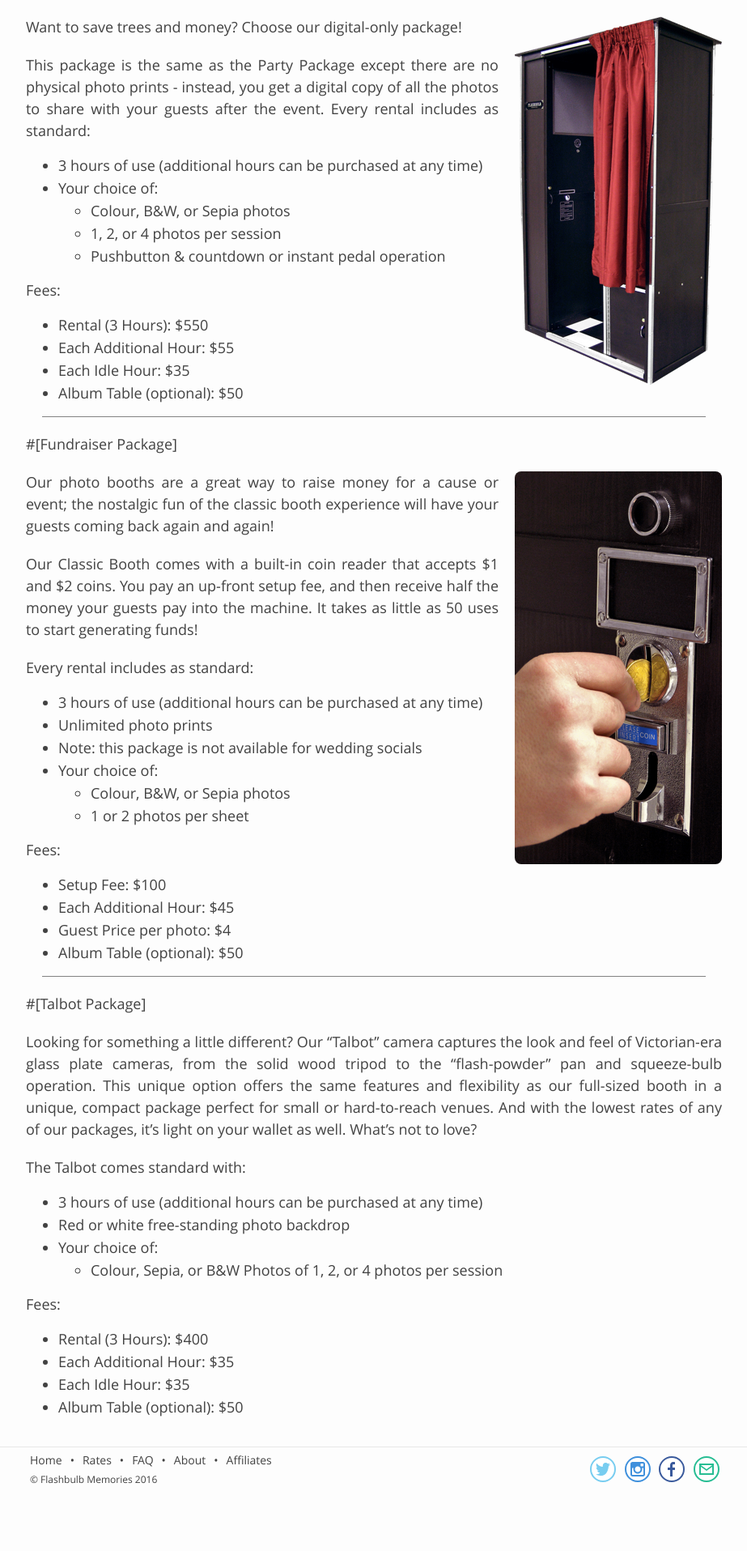
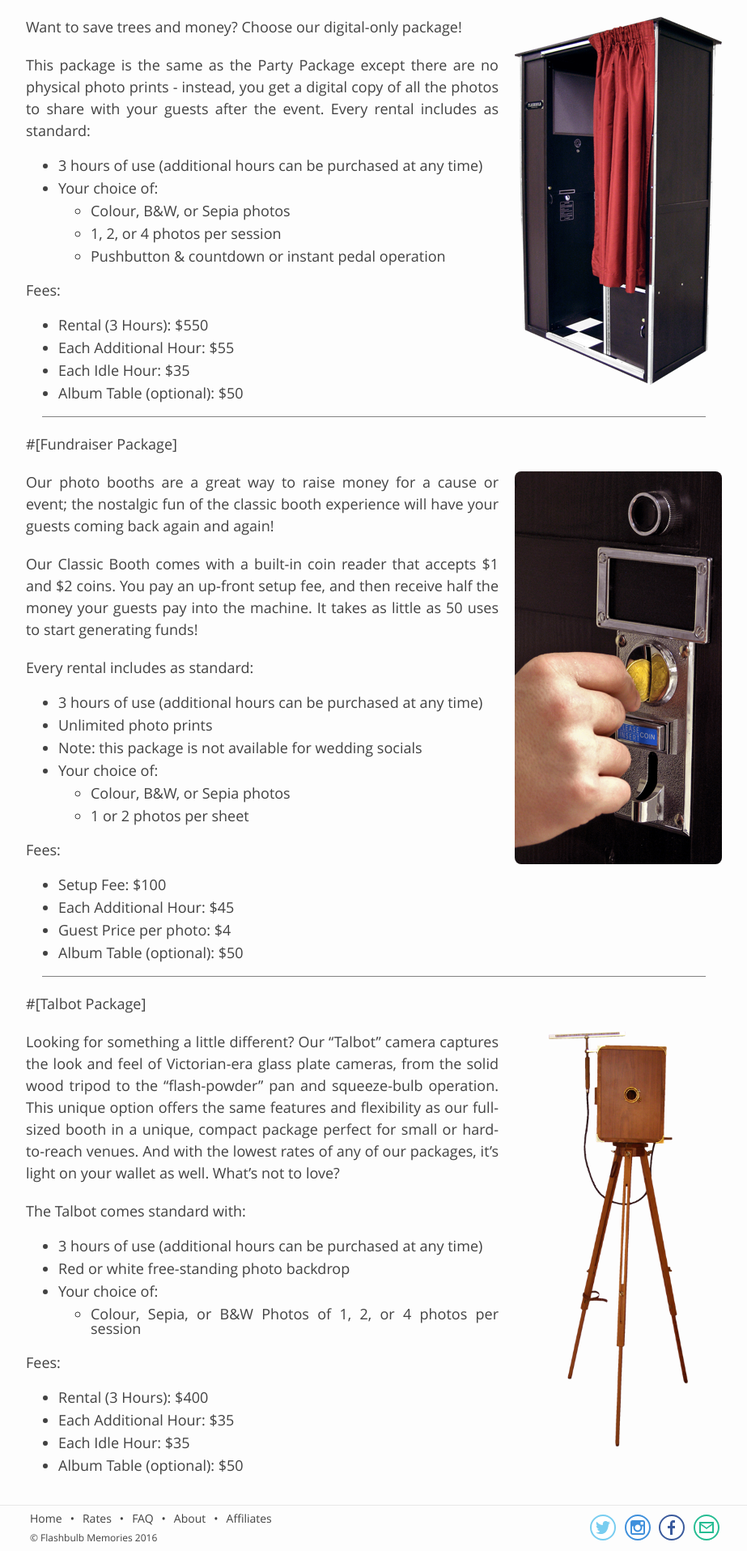
Before and after one commit to chris-huxtable/flashbulbmemories.ca, a Jekyll site: the page built from rates.md, in a window 1280 px wide. Shown: the part 1081-2996 px from the top of the page at 81% size, without its empty margins (178-1101 px from the left). Built offline with Jekyll 4.4.1, drawn with Linux system fonts in a browser that asks for light colours; before the commit the page ends 2924 px from its top, so only the background shows below that.

Commit message:
Added Talbot Camera Image.

```diff
--- a/rates.md
+++ b/rates.md
@@ -94,6 +94,8 @@ Fees:
 
 #[Talbot Package]
 
+<div class="image" style="float:right; width:172px; margin-left:20px; padding:0px 42px;"><img src="/r/i/var/talbot.png" alt-text="Talbot Camera"/></div>
+
 Looking for something a little different? Our “Talbot” camera captures the look and feel of Victorian-era glass plate cameras, from the solid wood tripod to the “flash-powder” pan and squeeze-bulb operation. This unique option offers the same features and flexibility as our full-sized booth in a unique, compact package perfect for small or hard-to-reach venues. And with the lowest rates of any of our packages, it’s light on your wallet as well. What’s not to love?
 
 The Talbot comes standard with:
```
Also changed, not shown: r/i/var/talbot.png (added).
